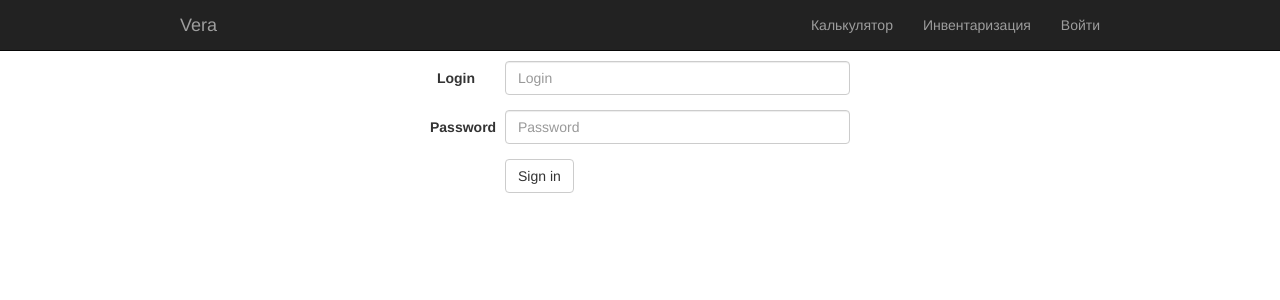
After one commit to mikhailtarrasov/OnlineTypography, an ASP.NET MVC app: template Vera/Vera/Views/Home/Login.cshtml in a window 1280 px wide. The commit adds this page. Shown: the top 300 px of the page. Run offline with ASP.NET Core 8 and stand-ins for ASP.NET MVC 5, Linux system fonts and the light colour scheme; the template is opened without the code that fills it, so the values that code supplies are empty; the project's own start-up code is not run, and a stand-in starts its controllers and pages; some libraries are stand-ins or nearby versions.

Commit message:
Добавлены страницы для Инвентаризации, Авторизации и переход между ними в меню Обрабатывается добавление декоративной строчки (пока есть/нет, без вывода цены)

```diff
--- a/Vera/Vera/Content/Style.css
+++ b/Vera/Vera/Content/Style.css
@@ -4,3 +4,8 @@ body {
 .main {
     max-width: 980px;
 }
+
+.login {
+    width: 450px;
+    height: 135px;
+}
--- a/Vera/Vera/Scripts/myScript.js
+++ b/Vera/Vera/Scripts/myScript.js
@@ -62,13 +62,19 @@ function setFillisterPrice() {
     }
 }
 
+function setDecorativeStitchingPrice() {
+    var text = $('#decorativeStitching').is(':checked');
+    $('#decorativeStitchingPrice').text(text);
+}
+
 $(function() {
     //countPageInit();
     //blockFormingInit();
     setFillisterPrice();
+    setDecorativeStitchingPrice();
 
     $('#Format').change(function () {
-        // получаем выбранный id
+        // получаем выбранный id - его значение
         var id = $(this).val();
         console.log(id);    // -
         $.ajax({
@@ -104,4 +110,9 @@ $(function() {
         });
     });
 
+    $('#decorativeStitching').change(function () {
+        console.log($('#decorativeStitching').is(':checked'));
+        setDecorativeStitchingPrice();
+    });
+
 });
--- /dev/null
+++ b/Vera/Vera/Views/Home/Login.cshtml
@@ -0,0 +1,34 @@
+@{
+    Layout = "../Shared/_Layout.cshtml";
+}
+
+<!DOCTYPE html>
+<html lang="en">
+<head>
+    <title>Log in with your account</title>
+</head>
+
+<body>
+    <div class="container main login">
+        <form class="form-horizontal">
+          <div class="form-group">
+            <label for="inputLogin3" class="col-sm-2 control-label">Login</label>
+            <div class="col-sm-10">
+              <input type="text" class="form-control" id="inputLogin3" placeholder="Login">
+            </div>
+          </div>
+          <div class="form-group">
+            <label for="inputPassword3" class="col-sm-2 control-label">Password</label>
+            <div class="col-sm-10">
+              <input type="password" class="form-control" id="inputPassword3" placeholder="Password">
+            </div>
+          </div>
+          <div class="form-group">
+            <div class="col-sm-offset-2 col-sm-10">
+              <button type="submit" class="btn btn-default">Sign in</button>
+            </div>
+          </div>
+        </form>
+    </div>
+</body>
+</html>
--- a/Vera/Vera/Views/Shared/_Layout.cshtml
+++ b/Vera/Vera/Views/Shared/_Layout.cshtml
@@ -12,11 +12,34 @@
 </head>
 
 <body>
+<div class="container-fluid" style="margin-bottom: 61px;">
+    <nav class="navbar navbar-inverse navbar-fixed-top">
+        <div class="container-fluid main">
+            <div class="navbar-header">
+                <button type="button" class="navbar-toggle collapsed" data-toggle="collapse" data-target="#bs-example-navbar-collapse-1" aria-expanded="false">
+                    <span class="sr-only">Toggle navigation</span>
+                    <span class="icon-bar"></span>
+                    <span class="icon-bar"></span>
+                    <span class="icon-bar"></span>
+                </button>
+                <a class="navbar-brand" href="#" style="margin-left: 0;">Vera</a>
+            </div>
+            <div class="collapse navbar-collapse" id="bs-example-navbar-collapse-1">
+                <ul class="nav navbar-nav navbar-right" style="margin-right: 0;">
+                    <li><a href="/Home/Index">Калькулятор</a></li>
+                    <li><a href="/Home/Inventory">Инвентаризация</a></li>
+                    <li><a href="/Home/Login">Войти</a></li>
+                    <!--<li><button type="button" class="btn btn-default navbar-btn">Войти</button></li>-->
 
-    @RenderBody()
-    <script src="~/Scripts/jquery.min.js"></script>
-    <script src="~/Scripts/bootstrap.min.js"></script>
-    <script src="~/Scripts/myScript.js"></script>
+                </ul>
+            </div>
+        </div>
+    </nav>
+</div>
+@RenderBody()
+<script src="~/Scripts/jquery.min.js"></script>
+<script src="~/Scripts/bootstrap.min.js"></script>
+<script src="~/Scripts/myScript.js"></script>
 
 </body>
 </html>
```
Also changed, not shown: Vera/Vera/Controllers/HomeController.cs (+10 -0 lines), Vera/Vera/Views/Home/Index.cshtml (+15 -6 lines), Vera/Vera/Views/Home/Inventory.cshtml (added, +18 -0 lines), Vera/Vera/Vera.csproj.
